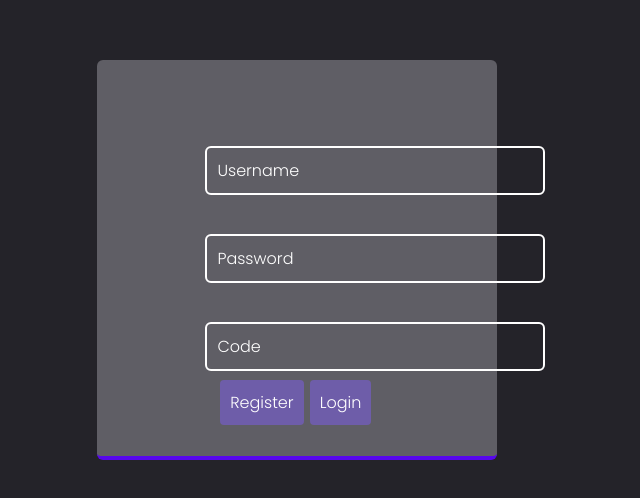
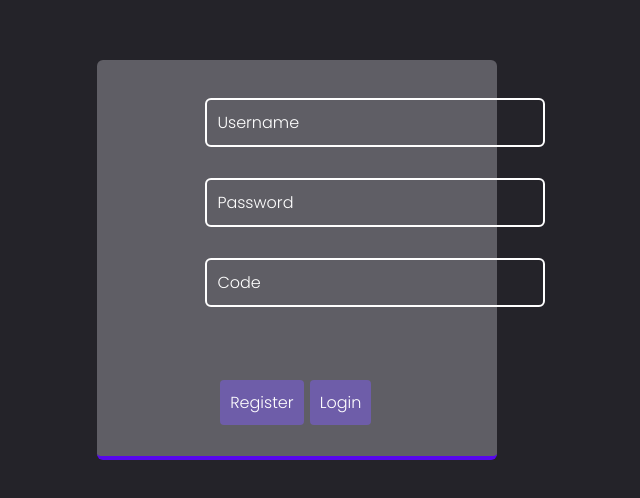
Before and after one commit to LarryTheFatCat/Website-Login-Screen, a plain HTML site: page register.html in a window 1280 px wide. Shown: the part 140-638 px from the top of the page, without its empty margins (343-983 px from the left). Drawn offline with Linux system fonts and the light colour scheme.

Commit message:
removed useless css code

```diff
--- a/style.css
+++ b/style.css
@@ -118,21 +118,15 @@ button {
 
 .username-group {
     position: absolute;
-    top: 36%;
+    top: 30%;
     left: 43%;
-    flex: wrap;
-    display: flex;
-    flex-wrap: wrap;
 }
 
 
 .pword {
     position: absolute;
-    top: 47%;
+    top: 40%;
     left: 43%;
-    flex: wrap;
-    display: flex;
-    flex-wrap: wrap;
 }
 
 
@@ -140,7 +134,7 @@ button {
 
 .code-group {
     position: absolute;
-    top: 58%;
+    top: 50%;
     left: 43%;
 }
 
@@ -149,16 +143,12 @@ button {
     position: absolute;
     top: 65%;
     left: 44%;
-    flex: wrap;
-    display: flex;
 }
 
 .log {
     position: absolute;
     top: 65%;
     left: 51%;
-    flex: wrap;
-    display: flex;
 }
 
 html {
```
